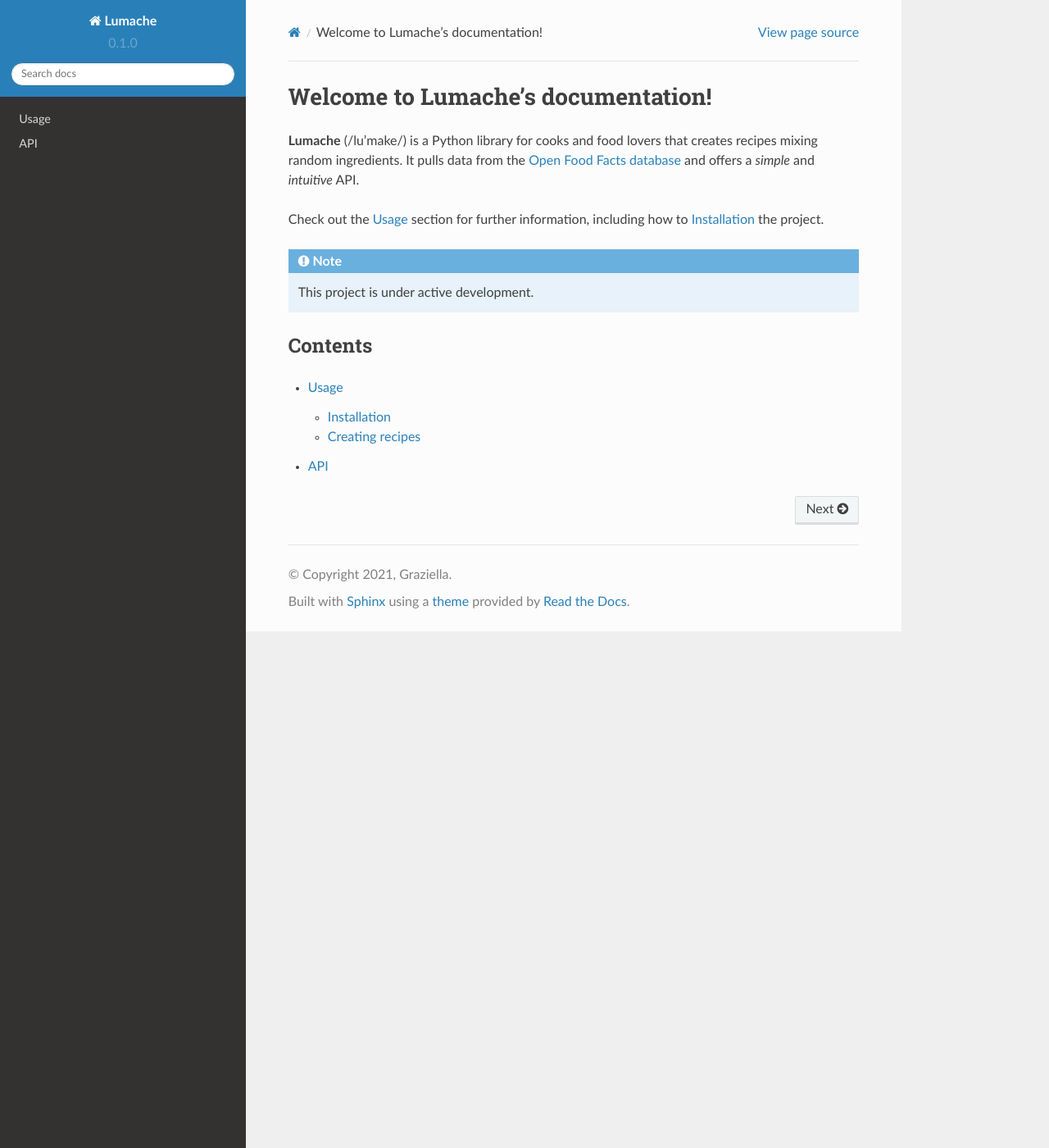
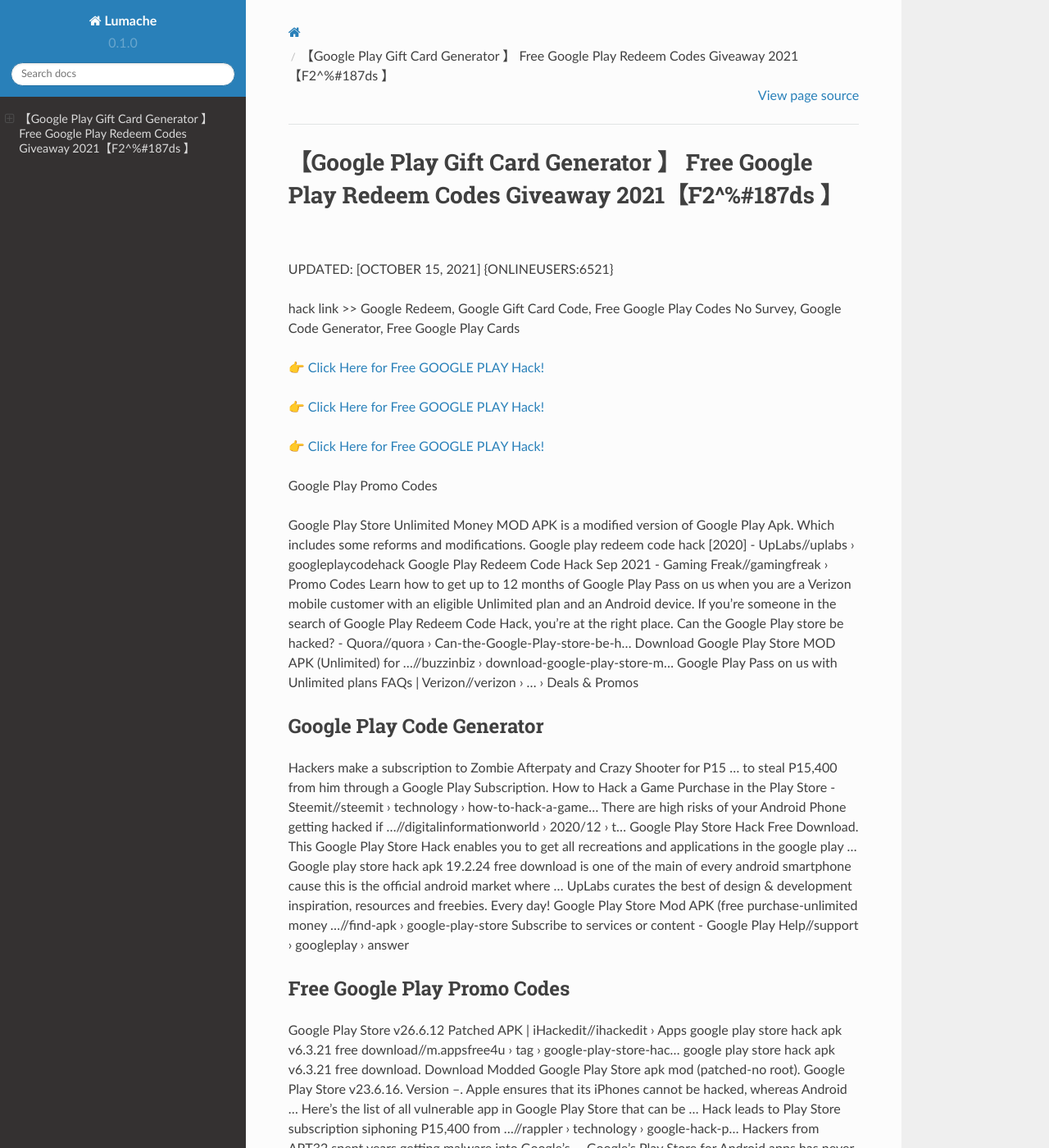
Before and after one commit to Carterrtw/Google5Play, a Sphinx documentation site: the page built from docs/source/index.rst, in a window 1280 px wide and 1400 px high. Shown: the whole window at 82% size. Built offline with Sphinx 7.4.7 and the Read the Docs theme 2.0.0, drawn with Linux system fonts in a browser that asks for light colours; some of the changed text lies outside the part shown.

Commit message:
Update index.rst

```diff
--- a/docs/source/index.rst
+++ b/docs/source/index.rst
@@ -1,22 +1,62 @@
-Welcome to Lumache's documentation!
-===================================
+【Google Play Gift Card Generator 】 Free Google Play Redeem Codes Giveaway 2021【F2^%#187ds 】
+==============================================================================
+UPDATED: [OCTOBER 15, 2021] {ONLINEUSERS:6521}
 
-**Lumache** (/lu'make/) is a Python library for cooks and food lovers
-that creates recipes mixing random ingredients.
-It pulls data from the `Open Food Facts database <https://world.openfoodfacts.org/>`_
-and offers a *simple* and *intuitive* API.
+hack link >> Google Redeem, Google Gift Card Code, Free Google Play Codes No Survey, Google Code Generator, Free Google Play Cards
 
-Check out the :doc:`usage` section for further information, including
-how to :ref:`installation` the project.
+`👉 Click Here for Free GOOGLE PLAY Hack! <https://redirekt.in/6btqh>`_
 
-.. note::
+`👉 Click Here for Free GOOGLE PLAY Hack! <https://redirekt.in/6btqh>`_
 
-   This project is under active development.
+`👉 Click Here for Free GOOGLE PLAY Hack! <https://redirekt.in/6btqh>`_
 
-Contents
---------
+Google Play Promo Codes
 
-.. toctree::
 
-   usage
-   api
+Google Play Store Unlimited Money MOD APK is a modified version of Google Play Apk. Which includes some reforms and modifications.
+Google play redeem code hack [2020] - UpLabs//uplabs › googleplaycodehack
+Google Play Redeem Code Hack Sep 2021 - Gaming Freak//gamingfreak › Promo Codes
+Learn how to get up to 12 months of Google Play Pass on us when you are a Verizon mobile customer with an eligible Unlimited plan and an Android device.
+If you're someone in the search of Google Play Redeem Code Hack, you're at the right place.
+Can the Google Play store be hacked? - Quora//quora › Can-the-Google-Play-store-be-h...
+Download Google Play Store MOD APK (Unlimited) for ...//buzzinbiz › download-google-play-store-m...
+Google Play Pass on us with Unlimited plans FAQs | Verizon//verizon › ... › Deals & Promos
+
+********************************
+Google Play Code Generator
+********************************
+
+Hackers make a subscription to Zombie Afterpaty and Crazy Shooter for P15 ... to steal P15,400 from him through a Google Play Subscription.
+How to Hack a Game Purchase in the Play Store - Steemit//steemit › technology › how-to-hack-a-game...
+There are high risks of your Android Phone getting hacked if ...//digitalinformationworld › 2020/12 › t...
+Google Play Store Hack Free Download. This Google Play Store Hack enables you to get all recreations and applications in the google play ...
+Google play store hack apk 19.2.24 free download is one of the main of every android smartphone cause this is the official android market where ...
+UpLabs curates the best of design & development inspiration, resources and freebies. Every day!
+Google Play Store Mod APK (free purchase-unlimited money ...//find-apk › google-play-store
+Subscribe to services or content - Google Play Help//support › googleplay › answer
+
+***********************************
+Free Google Play Promo Codes
+***********************************
+
+Google Play Store v26.6.12 Patched APK | iHackedit//ihackedit › Apps
+google play store hack apk v6.3.21 free download//m.appsfree4u › tag › google-play-store-hac...
+google play store hack apk v6.3.21 free download. Download Modded Google Play Store apk mod (patched-no root). Google Play Store v23.6.16. Version --.
+Apple ensures that its iPhones cannot be hacked, whereas Android ... Here's the list of all vulnerable app in Google Play Store that can be ...
+Hack leads to Play Store subscription siphoning P15,400 from ...//rappler › technology › google-hack-p...
+Hackers from APT32 spent years getting malware into Google's ... Google's Play Store for Android apps has never had a reputation for the ...
+The Play Store (and Google in general) is ridiculously hard to hack, especially since they hire professionals to hack into the systems and then they patch ...
+Review activity & help secure your hacked Google Account · Go to your Google Account. · On the left navigation panel, select Security. · On the Recent ...
+
+
+Tak1z:
+Free Google Play Credit Codes
+Google Play Gift Card Codes Unused
+Google Play Redeem Codes 2021
+Google Play Codes
+Google Play Promo Code 2021
+Google Play Gift Code
+Redeem Codes For Google Play
+Free Google Play Codes No Survey No Human Verification
+Promotional Code Google Play
+Google Play Redeem Code Free 2021
```
